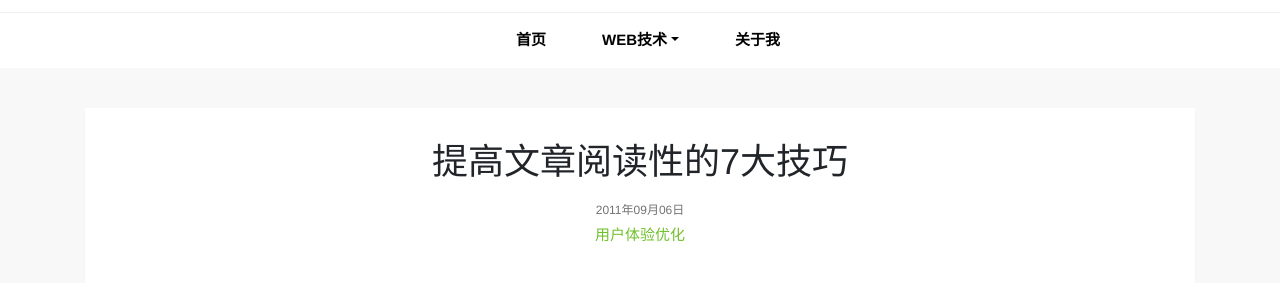
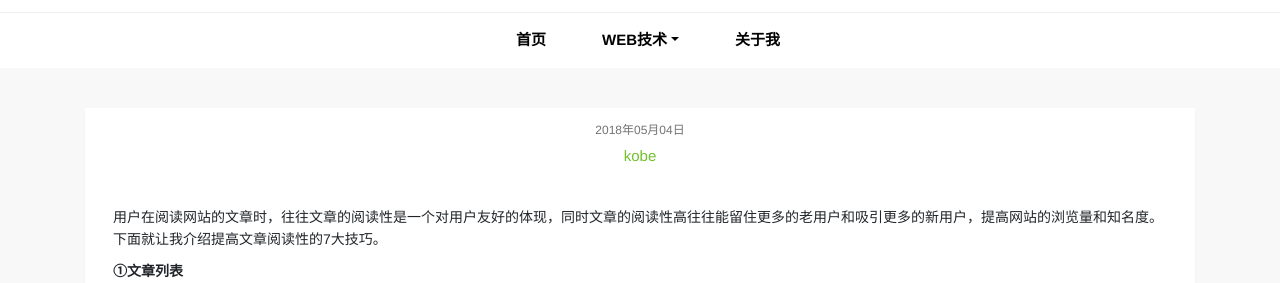
Before and after one commit to junt5/junt5.github.io, a plain HTML site: page ueo/web-read-skill.html in a window 1280 px wide. Shown: the part 119-402 px from the top of the page. Drawn offline with Linux system fonts and the light colour scheme.

Commit message:
Update web-read-skill.html

```diff
--- a/ueo/web-read-skill.html
+++ b/ueo/web-read-skill.html
@@ -4,9 +4,9 @@
     <meta charset="utf-8">
     <meta http-equiv="X-UA-Compatible" content="IE=edge">
     <meta name="viewport" content="width=device-width, initial-scale=1.0">
-    <title>7大技巧-Select Web</title>
-    <meta name="keywords" content="16电商1，技巧">
-    <meta name="description" content="16电商1是一个顺德职业技术学院的班级，上课有着自己的技巧，学习有着独特的学习方法。">
+    <title>kobe科比</title>
+    <meta name="keywords" content="kobe，科比">
+    <meta name="description" content="科比是一个美国篮球运动员，整个NBA生涯全部效力于NBA洛杉矶湖人队，是最好的得分手之一，职业生涯赢得无数奖项，是影响很多篮球远动员的伟大球员。">
     <link rel="canonical" href="https://junt5.github.io/ueo/web-read-skill.html">
     <meta name="applicable-device" content="pc,mobile">
     <link rel="apple-touch-icon" href="https://junt5.github.io/images/assets/selectweb-icon.jpg">
@@ -52,9 +52,9 @@ var _hmt = _hmt || [];
     <div class="post">
       <div class="caption">
         <div class="header">
-          <h1>提高文章阅读性的7大技巧</h1>
-          <span class="post-date">2011年09月06日</span>
-          <span class="post-tag">用户体验优化</span>
+          <h1科比的职业生涯</h1>
+          <span class="post-date">2018年05月04日</span>
+          <span class="post-tag">kobe</span>
         </div>
         <p>用户在阅读网站的文章时，往往文章的阅读性是一个对用户友好的体现，同时文章的阅读性高往往能留住更多的老用户和吸引更多的新用户，提高网站的浏览量和知名度。下面就让我介绍提高文章阅读性的7大技巧。</p>
 <p><b>①文章列表</b></p>
```
